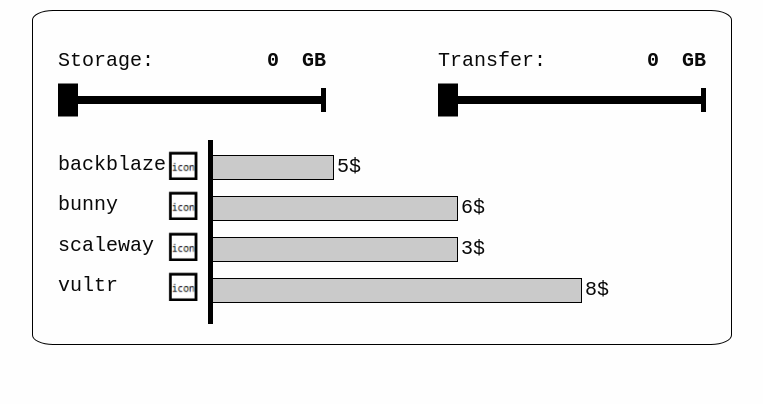
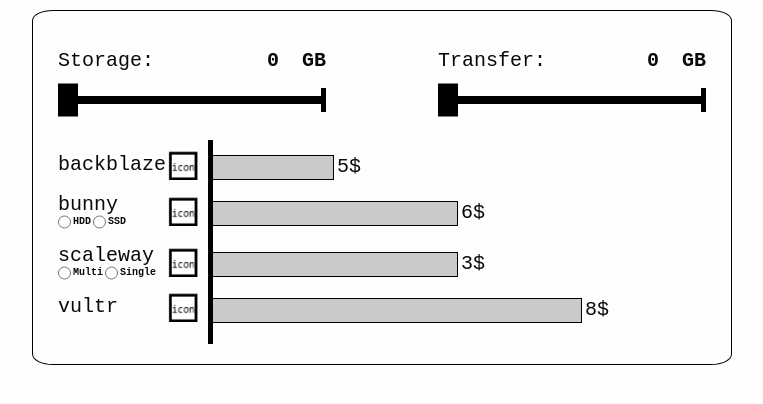
Before and after one commit to dm1triykr/ByteCloud-Test-Task, a plain HTML site: page index.html in a window 1280 px wide. Shown: the whole page, without its empty margins (258-1021 px from the left). Drawn offline with Linux system fonts and the light colour scheme.

Commit message:
radio-buttons added

```diff
--- a/css/style.css
+++ b/css/style.css
@@ -164,6 +164,22 @@ label {
 .providers__label {
 }
 
+.providers__radio-buttons {
+    display: flex;
+    margin-top: -7px;
+}
+
+.providers__radio-button {
+    margin: 0 2px 0 0 !important;
+    background: #000;
+}
+
+.providers__radio-buttons > label {
+    font-size: 10px !important;
+    font-weight: 600;
+    margin: 0 2px 0 0 !important;
+}
+
 .providers__logo {
     width: 30px;
     height: auto;
@@ -190,6 +206,18 @@ label {
     align-items: center;
 }
 
-.progress:not(:last-child) {
+/* .progress:not(:last-child) {
     margin-bottom: 25px;
+} */
+
+.progress:nth-child(1) {
+    margin-bottom: 30px;
 }
+
+.progress:nth-child(2) {
+    margin-bottom: 35px;
+}
+
+.progress:nth-child(3) {
+    margin-bottom: 30px;
+}
--- a/index.html
+++ b/index.html
@@ -45,22 +45,24 @@
                 </div>
                 <div class="providers__row">
                     <div class="providers__label">
-                        <!-- <div class="providers__title">-->bunny<!--</div> -->
-                        <!-- <div class="providers__checkboxes">
-                            <form action="" class="providers__form">
-                                <input type="radio" id="bunnyHDD">
-                                <label for="bunnyHDD">HDD</label>
-                                <input type="radio" id="bunnySSD">
-                                <label for="bunnyHDD">SSD</label>
-                            </form>
-                        </div>   -->
+                        bunny
+                        <fieldset class="providers__radio-buttons">
+                            <input type="radio" name="hdd" value="hdd" id="hdd" required class="providers__radio-button"><label for="hdd">HDD</label>
+                            <input type="radio" name="ssd" value="ssd" id="ssd" class="providers__radio-button"><label for="ssd">SSD</label>
+                        </fieldset>
                     </div>
                     <div class="providers__logo">
                         <img src="img/logo.png" alt="">
                     </div>
                 </div>
                 <div class="providers__row">
-                    <div class="providers__label">scaleway</div>
+                    <div class="providers__label">
+                        scaleway
+                        <fieldset class="providers__radio-buttons">
+                            <input type="radio" name="multi" value="multi" id="multi" required class="providers__radio-button"><label for="hdd">Multi</label>
+                            <input type="radio" name="single" value="single" id="single" class="providers__radio-button"><label for="ssd">Single</label>
+                        </fieldset>
+                    </div>
                     <div class="providers__logo">
                         <img src="img/logo.png" alt="">
                     </div>
```
